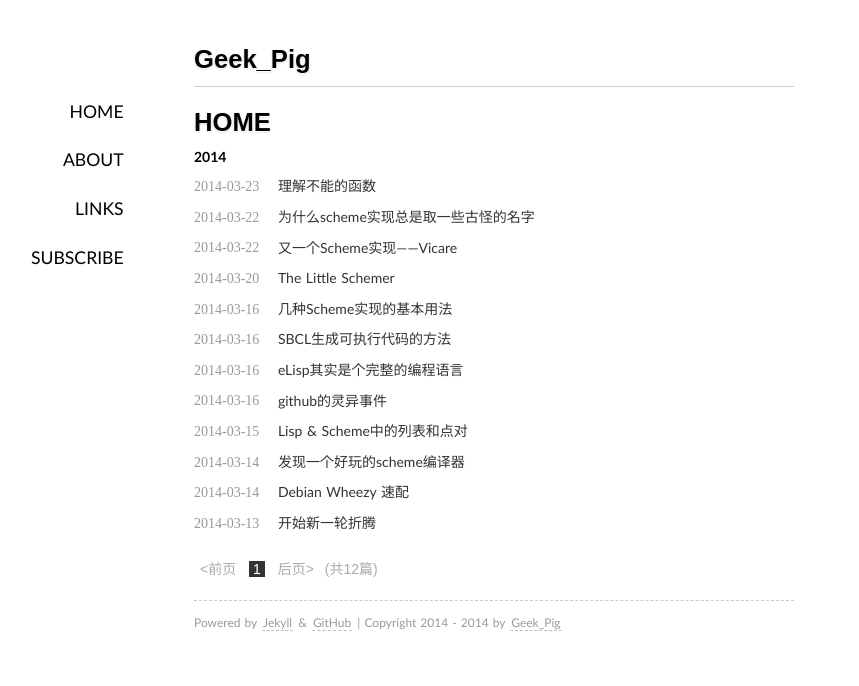
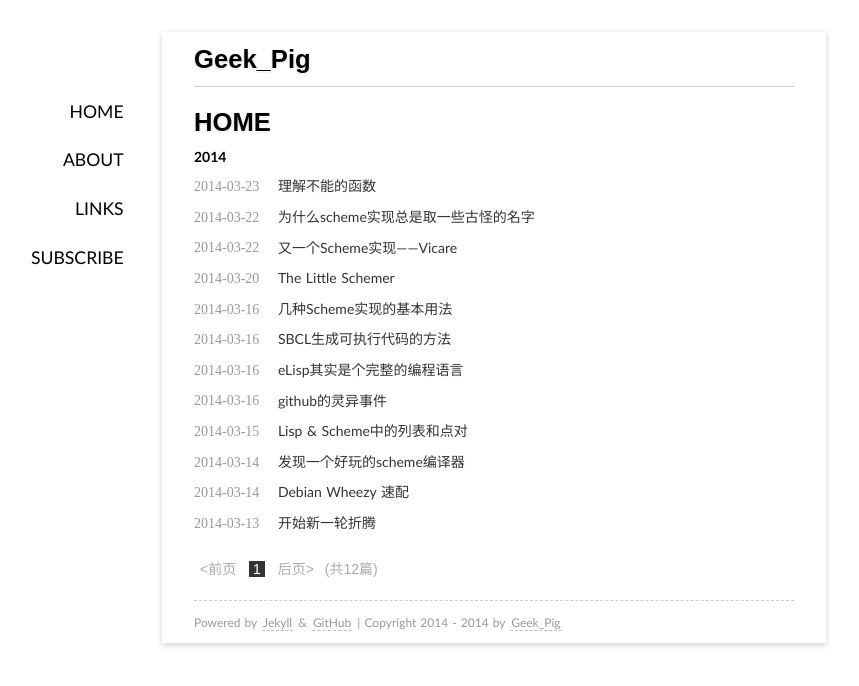
Before and after one commit to rhuichao/uternet.github.io, a Jekyll site: the page built from index.html, in a window 1280 px wide. Shown: the top 686 px of the page, without its empty margins (146-1005 px from the left). Built offline with Jekyll 4.4.1, drawn with Linux system fonts in a browser that asks for light colours; some web fonts are replaced; Markdown is read by kramdown in place of the engine named in the settings; the list of posts is cut into pages by our own code.

Commit message:
new document posted

```diff
--- a/media/css/style.css
+++ b/media/css/style.css
@@ -104,7 +104,11 @@ blockquote p{
 }
 
 #container{
-    width:600px;margin:2em auto;display:block;padding:0 2em;
+    width:600px;
+    margin:2em auto;
+    display:block;
+    padding:0 2em;
+    box-shadow: 0px 2px 6px rgba(100, 100, 100, 0.3);
 }
 
 /* 页面内容*/
```
